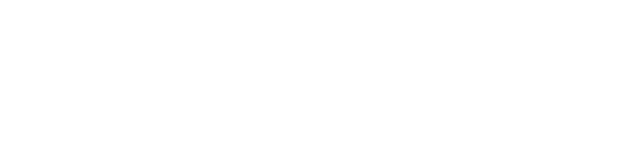
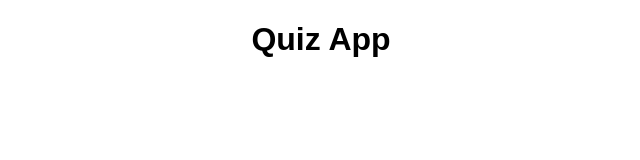
Before and after one commit to codebypaulina/paulinaczeschla-quiz-app, a plain HTML site: page index.html in a window 1280 px wide. Shown: the whole page, without its empty margins (319-959 px from the left). Drawn offline with Linux system fonts and the light colour scheme.

Commit message:
first updates

```diff
--- a/index.html
+++ b/index.html
@@ -6,7 +6,22 @@
     <title>Quiz App</title>
     <link rel="stylesheet" href="styles.css" />
   </head>
+
   <body>
+    <header>
+      <h1>Quiz App</h1>
+    </header>
+
+    <main>
+      <!-- INHALT -->
+    </main>
+
+    <footer>
+      <nav>
+        <!-- INHALT -->
+      </nav>
+    </footer>
+
     <!-- INHALT -->
   </body>
 </html>
--- a/styles.css
+++ b/styles.css
@@ -0,0 +1,10 @@
+body {
+  font-family: Arial, sans-serif;
+}
+
+header {
+}
+
+body header h1 {
+  text-align: center;
+}
```
